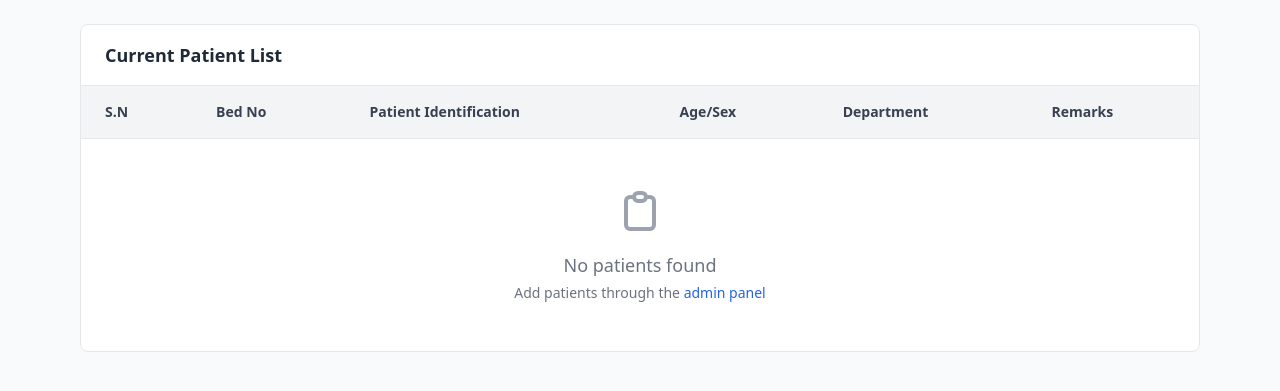
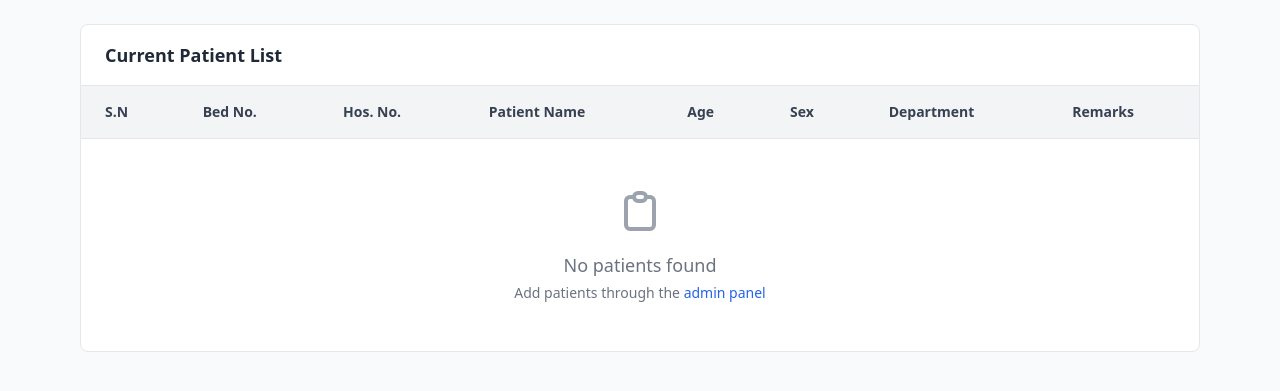
Before and after one commit to ArunShresthaa/KIST-CMS, a Laravel app: page / in a window 1280 px wide. Shown: the part 112-503 px from the top of the page. Run offline with Laravel 12, Linux system fonts and the light colour scheme; data that the repository does not hold is empty; some libraries are stand-ins or nearby versions.

Commit message:
Rename 'patient_identification' to 'hos_no' and add 'patient_name' field; update forms and views accordingly

```diff
--- a/app/Models/Patient.php
+++ b/app/Models/Patient.php
@@ -11,7 +11,8 @@ class Patient extends Model
 
     protected $fillable = [
         'bed_no',
-        'patient_identification',
+        'hos_no',
+        'patient_name',
         'age',
         'sex',
         'department',
--- a/resources/views/welcome.blade.php
+++ b/resources/views/welcome.blade.php
@@ -44,9 +44,11 @@
                     <thead>
                         <tr class="bg-gray-100 border-b border-gray-200">
                             <th class="px-6 py-4 text-left text-sm font-semibold text-gray-700">S.N</th>
-                            <th class="px-6 py-4 text-left text-sm font-semibold text-gray-700">Bed No</th>
-                            <th class="px-6 py-4 text-left text-sm font-semibold text-gray-700">Patient Identification</th>
-                            <th class="px-6 py-4 text-left text-sm font-semibold text-gray-700">Age/Sex</th>
+                            <th class="px-6 py-4 text-left text-sm font-semibold text-gray-700">Bed No.</th>
+                            <th class="px-6 py-4 text-left text-sm font-semibold text-gray-700">Hos. No.</th>
+                            <th class="px-6 py-4 text-left text-sm font-semibold text-gray-700">Patient Name</th>
+                            <th class="px-6 py-4 text-left text-sm font-semibold text-gray-700">Age</th>
+                            <th class="px-6 py-4 text-left text-sm font-semibold text-gray-700">Sex</th>
                             <th class="px-6 py-4 text-left text-sm font-semibold text-gray-700">Department</th>
                             <th class="px-6 py-4 text-left text-sm font-semibold text-gray-700">Remarks</th>
                         </tr>
@@ -56,8 +58,10 @@
                             <tr class="{{ $index % 2 === 0 ? 'bg-white' : 'bg-gray-50' }} hover:bg-gray-100">
                                 <td class="px-6 py-4 text-sm text-primary font-medium">{{ $index + 1 }}</td>
                                 <td class="px-6 py-4 text-sm text-blue-600">{{ $patient->bed_no }}</td>
-                                <td class="px-6 py-4 text-sm text-gray-600">{{ $patient->patient_identification }}</td>
-                                <td class="px-6 py-4 text-sm text-gray-600">{{ $patient->age }}/{{ substr($patient->sex, 0, 1) }}</td>
+                                <td class="px-6 py-4 text-sm text-gray-600">{{ $patient->hos_no }}</td>
+                                <td class="px-6 py-4 text-sm text-gray-600">{{ $patient->patient_name }}</td>
+                                <td class="px-6 py-4 text-sm text-gray-600">{{ $patient->age }}</td>
+                                <td class="px-6 py-4 text-sm text-gray-600">{{ $patient->sex }}</td>
                                 <td class="px-6 py-4">
                                     @php
                                         $colors = [
@@ -79,7 +83,7 @@
                             </tr>
                         @empty
                             <tr>
-                                <td colspan="6" class="px-6 py-12 text-center text-gray-500">
+                                <td colspan="8" class="px-6 py-12 text-center text-gray-500">
                                     <svg class="mx-auto h-12 w-12 text-gray-400 mb-4" fill="none" stroke="currentColor" viewBox="0 0 24 24">
                                         <path stroke-linecap="round" stroke-linejoin="round" stroke-width="2" d="M9 5H7a2 2 0 00-2 2v12a2 2 0 002 2h10a2 2 0 002-2V7a2 2 0 00-2-2h-2M9 5a2 2 0 002 2h2a2 2 0 002-2M9 5a2 2 0 012-2h2a2 2 0 012 2"/>
                                     </svg>
```
Also changed, not shown: app/Filament/Resources/PatientResource.php (+19 -9 lines), database/migrations/2026_02_02_050729_update_patients_table_columns.php (added).
